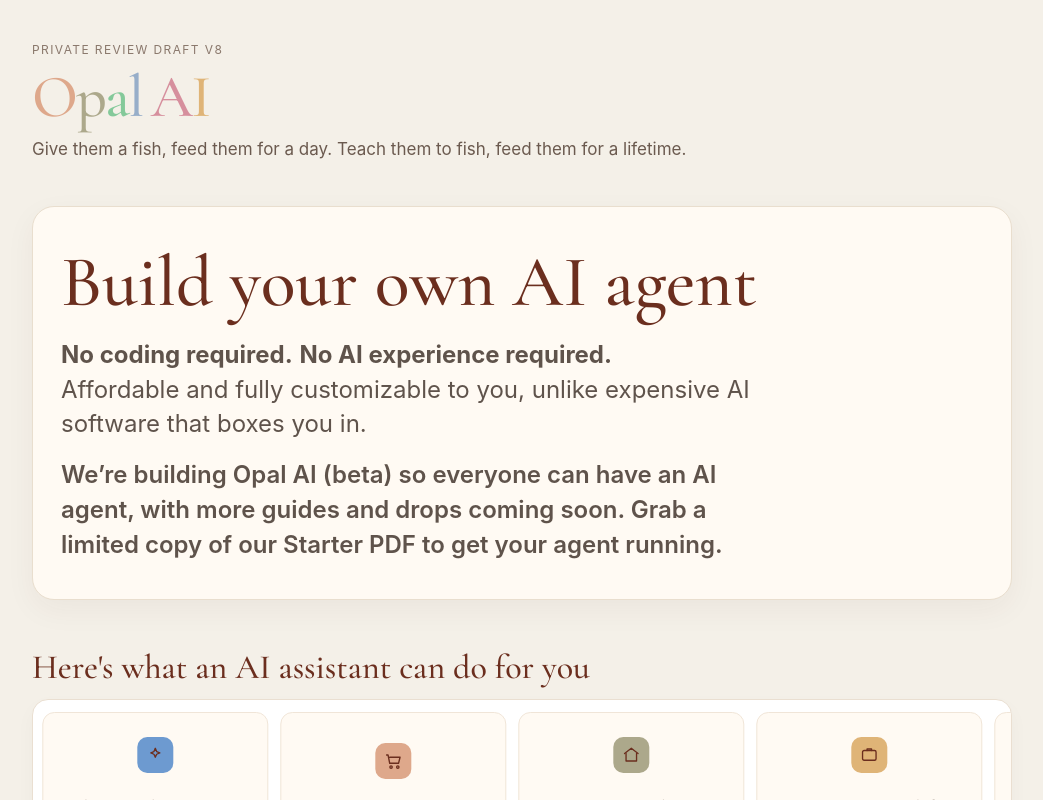
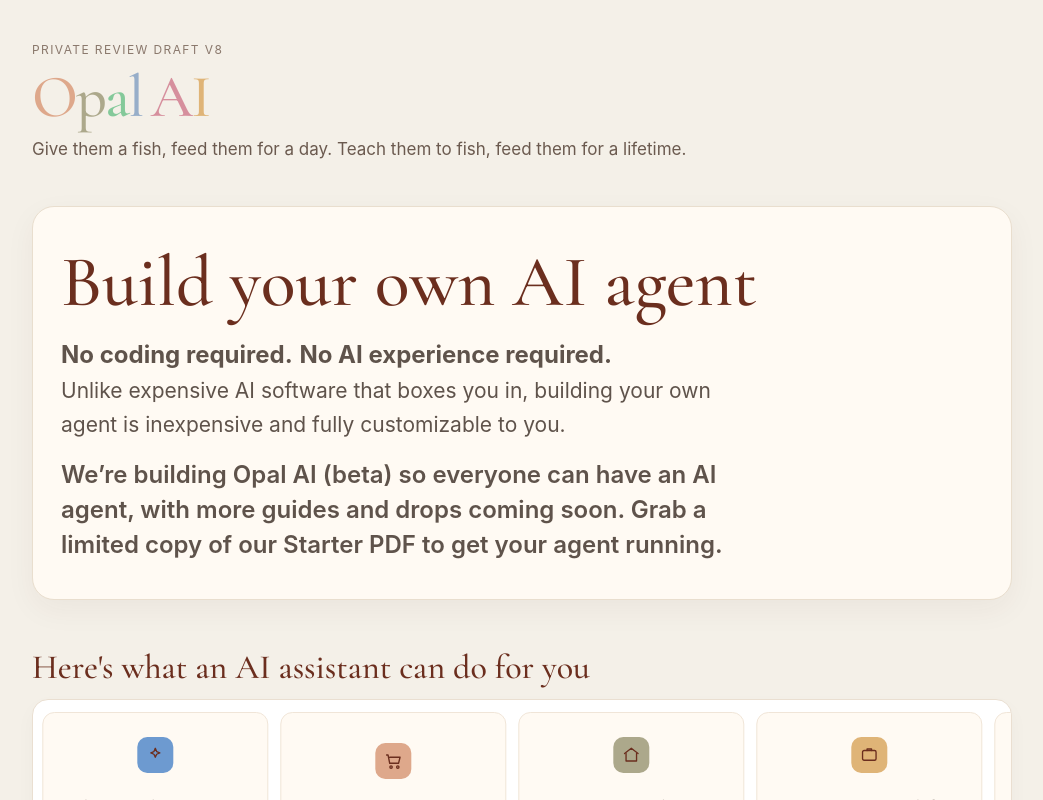
Before and after one commit to opal-the-bot/agent-inbox-mvp, a Next.js app: page /review/opal-ela-7xk9m2/landing in a window 1280 px wide. Shown: the top 800 px of the page, without its empty margins (118-1161 px from the left). Built offline with nearby package versions, Linux system fonts and the light colour scheme.

Commit message:
Update customization value line wording and reduce emphasis size

```diff
--- a/app/review/opal-ela-7xk9m2/landing/page.tsx
+++ b/app/review/opal-ela-7xk9m2/landing/page.tsx
@@ -102,7 +102,7 @@ export default function PrivateDraftLandingPage() {
             <p style={{ margin: '16px 0 0', color: '#5f534b', fontSize: 24, lineHeight: 1.45 }}>
               <strong>No coding required.</strong> <strong>No AI experience required.</strong>
               <br />
-              Affordable and fully customizable to you, unlike expensive AI software that boxes you in.
+              <span style={{ fontSize: 21 }}>Unlike expensive AI software that boxes you in, building your own agent is inexpensive and fully customizable to you.</span>
             </p>
 
             <p style={{ margin: '16px 0 0', color: '#5f534b', fontSize: 24, lineHeight: 1.45, fontWeight: 600 }}>
```
